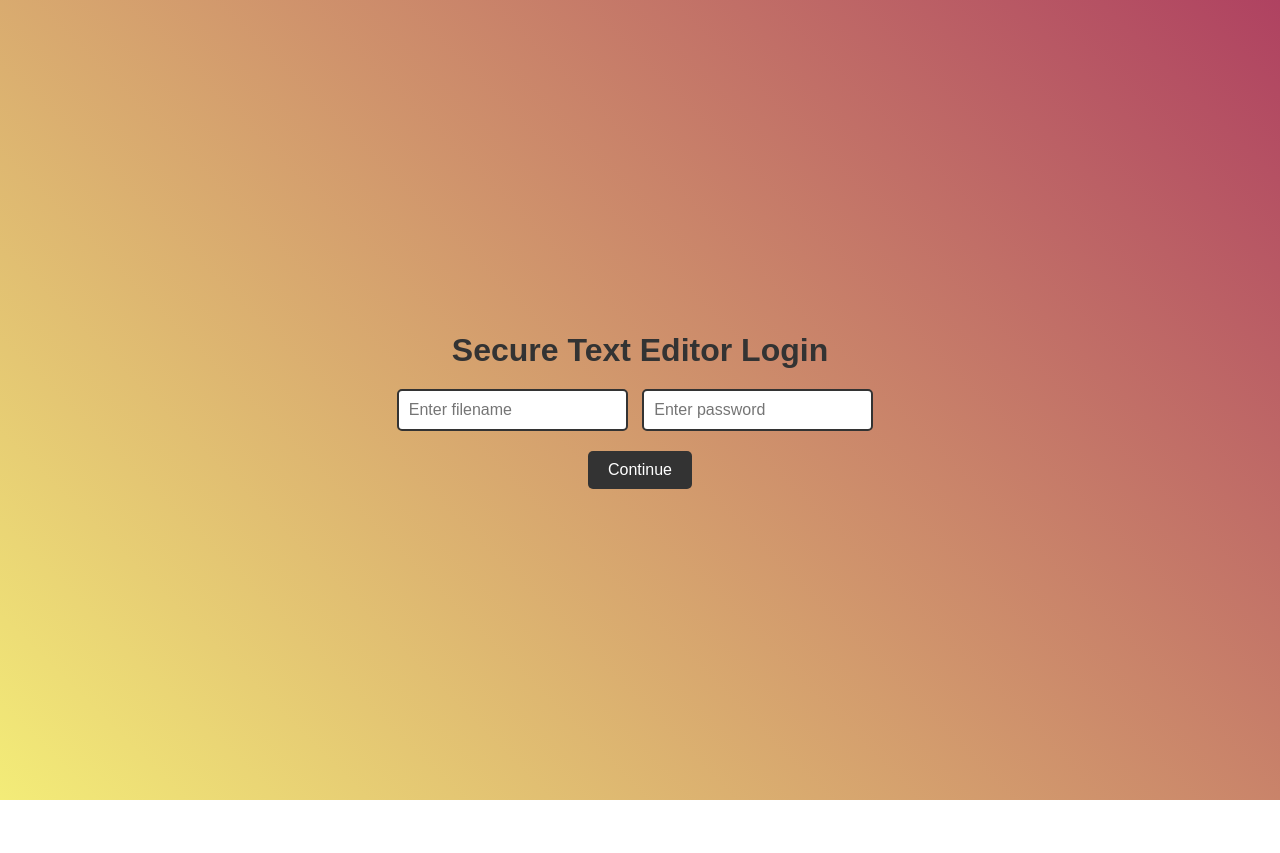
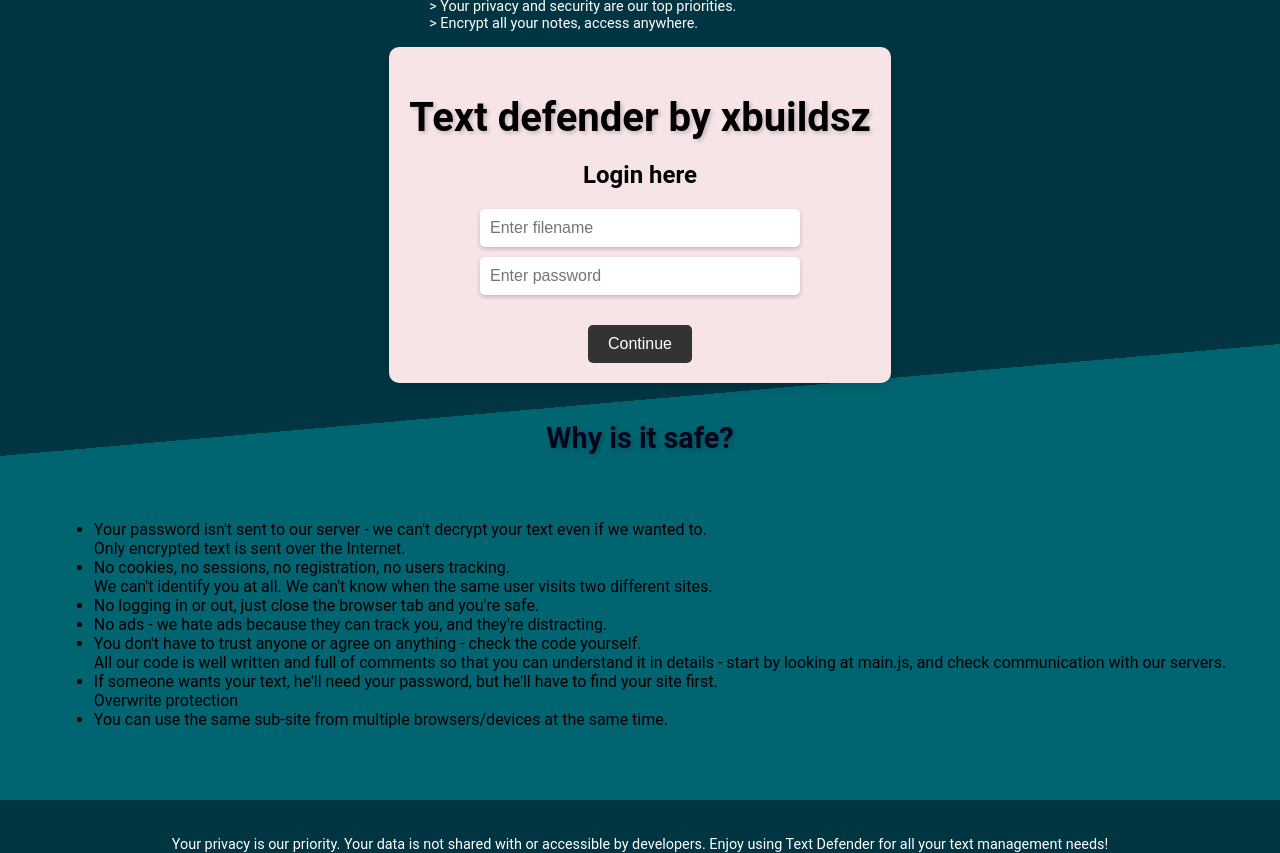
Before and after one commit to xbuildsz/TextDefender, a plain HTML site: page index.html in a window 1280 px wide. Before the commit the page ends 800 px from the top, so only its background shows below. Drawn offline with Linux system fonts and the light colour scheme.

Commit message:
index.html

```diff
--- a/index.html
+++ b/index.html
@@ -3,12 +3,14 @@
           <head>
               <meta charset="UTF-8">
               <meta name="viewport" content="width=device-width, initial-scale=1.0">
-             <title>Login - Secure Text Editor</title>
+
+              <title>Text Defender</title>
               <style>
                   body {
-                     font-family: Arial, sans-serif;
-                     background: linear-gradient(45deg, #f3ec78, #af4261);
-                     color: #333;
+                      font-family: 'Roboto', sans-serif;
+                      background: linear-gradient(175deg, #003541 50%, #ceb4ad 40%, #006471 10%);
+
+                      color: #000000;
                       display: flex;
                       flex-direction: column;
                       align-items: center;
@@ -16,41 +18,100 @@
                       height: 100vh;
                       margin: 0;
                   }
+                  p {
+                    font-size: 0.90em;
+                      margin-: 20px;
+                      color: #ffffff;
+                      text-align: left;
+                      flex-direction: left;
+                      display: flex;
+
+                  }
                  h1 {
-                     font-size: 2em;
+                      font-size: 2.5em;
                       margin-bottom: 20px;
+                      color: #000000;
+                      text-shadow: 2px 2px 4px rgba(0, 0, 0, 0.2);
+                  }
+                  h4 {
+                      font-size: 1.80em;
+                      margin-bottom: 20px;
+                      color: #03051d;
+                      text-shadow: 2px 2px 4px rgba(0, 0, 0, 0.2);
                   }
                   .input-container {
                       margin-bottom: 20px;
+                      display: flex;
+                      flex-direction: column;
+                      align-items: center;
                   }
                   .input-container input {
                       padding: 10px;
                       font-size: 1em;
-                     border: 2px solid #333;
+                      border: none;
                       border-radius: 5px;
-                     margin-right: 10px;
+                      margin-bottom: 10px;
+                      width: 300px;
+                      box-shadow: 0 2px 4px rgba(0, 0, 0, 0.2);
                   }
                   .button {
                       padding: 10px 20px;
                       font-size: 1em;
                       background-color: #333;
-                     color: #fff;
+                      color: #ffffff;
                       border: none;
                       border-radius: 5px;
                       cursor: pointer;
+                      transition: background-color 0.3s;
                   }
                   .button:hover {
-                     background-color: #555;
+                      background-color: #3A2A40;
+                  }
+                  .card {
+                      background: #F6E4E7;
+                      padding: 20px;
+                      border-radius: 10px;
+                      box-shadow: 0 4px 8px rgba(0, 0, 0, 0.1);
+                      text-align: center;
                   }
               </style>
           </head>
           <body>
-             <h1>Secure Text Editor Login</h1>
+            <p> > Your data is secure with us.<br>
+                > The safest site on the web for storing your text!<br>
+                > Rest assured, developers cannot see or access your stored data.<br>
+                > Your privacy and security are our top priorities. <br>
+                > Encrypt all your notes, access anywhere.<br>
+            </p>
+
+              <div class="card">
+                  <h1>Text defender by xbuildsz</h1>
+                  <h2>Login here</h2>
                   <div class="input-container">
                       <input type="text" id="filename" placeholder="Enter filename">
                       <input type="password" id="password" placeholder="Enter password">
                   </div>
                   <button class="button" onclick="continueToEditor()">Continue</button>
+              </div>
+              <h4> Why is it safe?<br></h4>
+              <ul>
+                <p>
+
+                               <li>  Your password isn't sent to our server - we can't decrypt your text even if we wanted to.<br> Only encrypted text is sent over the Internet.</li>
+                               <li> No cookies, no sessions, no registration, no users tracking. <br>We can't identify you at all. We can't know when the same user visits two different sites.</li>
+                               <li>No logging in or out, just close the browser tab and you're safe.<br></li>
+                               <li>No ads - we hate ads because they can track you, and they're distracting.<br></li>
+                               <li>You don't have to trust anyone or agree on anything - check the code yourself.<br> All our code is well written and full of comments so that you can understand it in details - start by looking at main.js, and check communication with our servers.<br></li>
+                               <li>If someone wants your text, he'll need your password, but he'll have to find your site first.<br>
+                                   Overwrite protection<br></li>
+                               <li>You can use the same sub-site from multiple browsers/devices at the same time.<br></li>
+                                  <br></p></ul></li>
+               </p>
+              </ul>
+              <p>Your privacy is our priority. Your data is not shared with or accessible by developers.
+                 Enjoy using Text Defender for all your text management needs!</p>
+
+          </div>
               <script>
                   function continueToEditor() {
                       const filename = document.getElementById('filename').value;
@@ -65,6 +126,7 @@
                       localStorage.setItem('currentStorageKey', storageKey);
                       window.location.href = 'editor.html';
                   }
+
                  </script>
           </body>
           </html>
```
Lines whose indentation alone changed are shown as unchanged.
